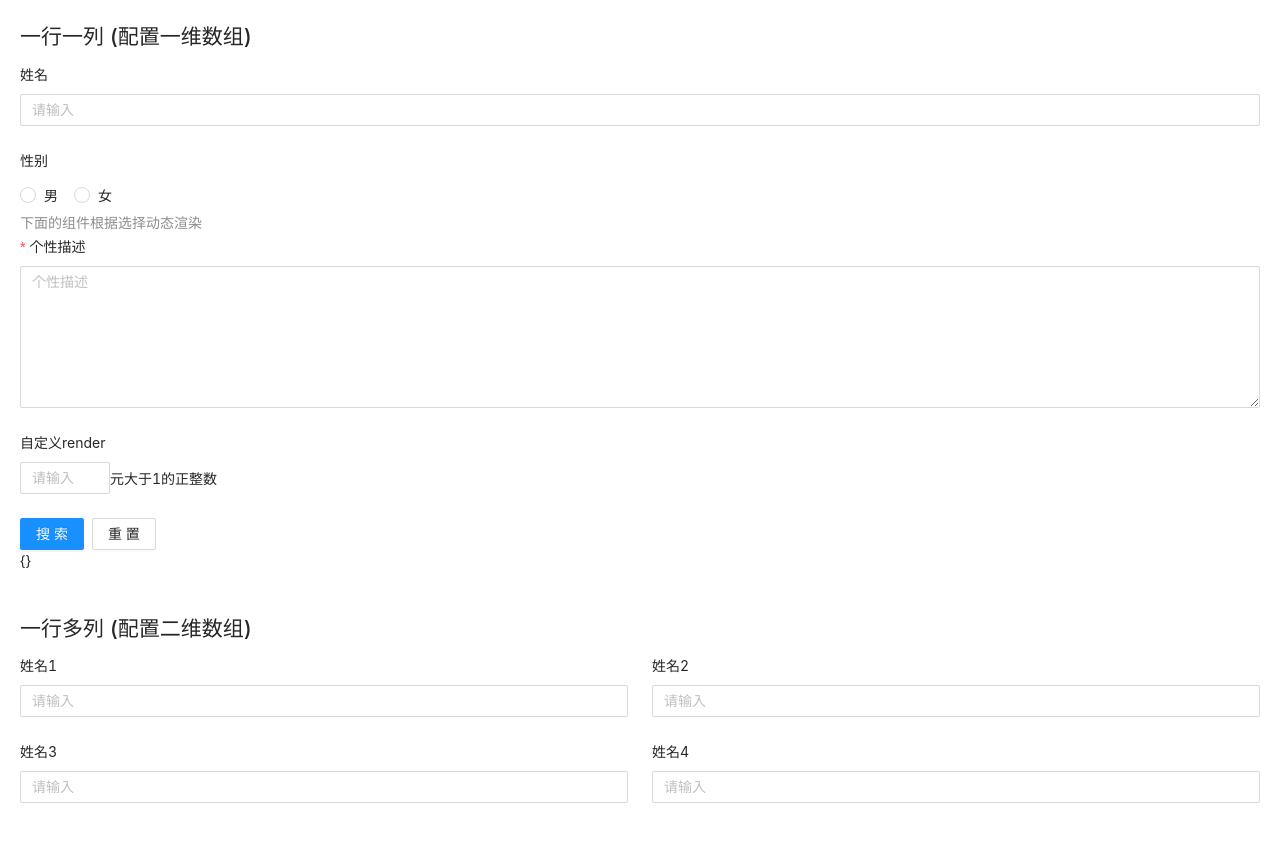
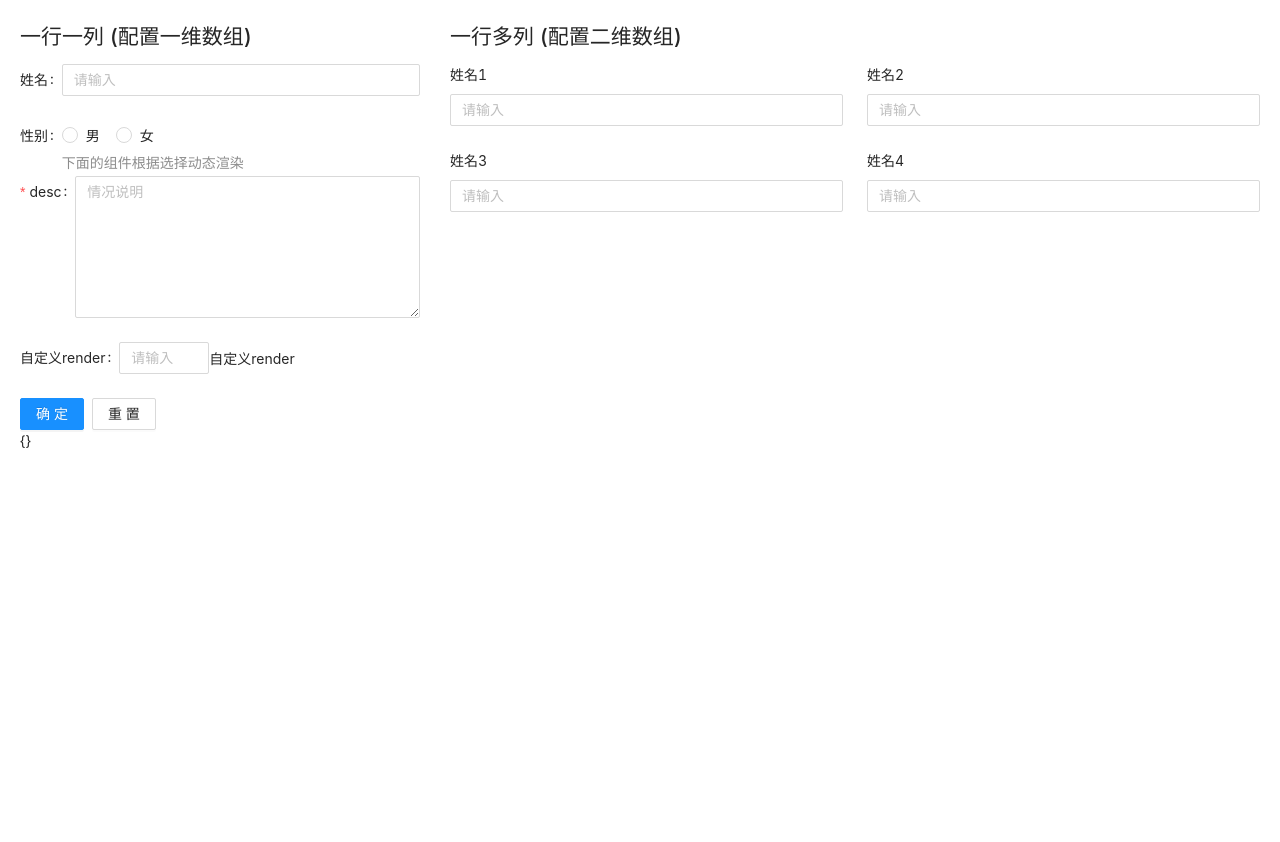
Before and after one commit to leonwgc/antd-form-render, a React app: page / in a window 1280 px wide. Shown: the top 842 px of the page. After the commit the page ends 800 px from the top, so only its background shows below. Built offline with nearby package versions, Linux system fonts and the light colour scheme; the HTML template or start-up script is replaced by a standard one.

Commit message:
build lib

```diff
--- a/babel.config.js
+++ b/babel.config.js
@@ -9,7 +9,6 @@ module.exports = (api) => {
           targets: {
             browsers: ['>1%', 'last 4 versions', 'Firefox ESR', 'not ie < 9'],
           },
-          modules: false,
         },
       ],
       ['@babel/preset-react'],
--- a/demo/App.jsx
+++ b/demo/App.jsx
@@ -1,5 +1,5 @@
 import React, { useState, useEffect } from 'react';
-import FormRender from '../src/index';
+import FormRender from '../lib/index';
 import { Form, Button, Space, Input, Radio, Select, InputNumber } from 'antd';
 import './App.less';
 
@@ -27,8 +27,8 @@ export default function App() {
       // 对Radio.Group的配置
       elProps: {
         options: [
-          { label: '男', value: 'male' },
-          { label: '女', value: 'female' },
+          { label: '男', value: '男' },
+          { label: '女', value: '女' },
         ],
       },
       // 对Form.Item的配置
@@ -42,9 +42,9 @@ export default function App() {
         return data.gender === 'male'
           ? {
               type: Input,
-              label: '男孩输入兴趣爱好',
+              label: '兴趣爱好(男)',
               placeholder: '请输入兴趣爱好',
-              name: 'malefav',
+              name: 'hobby',
               // 对Form.Item的配置
               itemProps: {
                 rules: [{ required: true, message: '请输入男孩输入兴趣爱好' }],
@@ -53,9 +53,9 @@ export default function App() {
           : data.gender === 'female'
           ? {
               type: Select,
-              label: '女孩选择兴趣爱好',
+              label: '兴趣爱好(女)',
               placeholder: '请选择兴趣爱好',
-              name: 'femalefav',
+              name: 'hobby',
               // 对Form.Item的配置
               itemProps: {
                 itemProps: {
@@ -76,11 +76,11 @@ export default function App() {
     },
     {
       type: Input.TextArea,
-      name: 'remark',
-      label: '个性描述',
+      name: '情况说明',
+      label: 'desc',
       // 对Input.TextArea的配置
       elProps: {
-        placeholder: '个性描述',
+        placeholder: '情况说明',
         rows: 6,
       },
       // 对Form.Item的配置
@@ -100,8 +100,7 @@ export default function App() {
             <Form.Item name="amount" rules={[{ required: true, message: '请输入' }]} noStyle>
               <InputNumber min={1} placeholder="请输入" />
             </Form.Item>
-            <span className="unit">元</span>
-            <span className="remind">大于1的正整数</span>
+            <span className="remind">自定义render</span>
           </Form.Item>
         );
       },
@@ -113,7 +112,7 @@ export default function App() {
           <div className="search-part">
             <Space>
               <Button htmlType="submit" type="primary">
-                搜索
+                确定
               </Button>
               <Button htmlType="reset">重置</Button>
             </Space>
@@ -172,12 +171,14 @@ export default function App() {
     ],
   ];
 
+  console.log(FormRender);
+
   return (
-    <div>
+    <div className="app">
       <Form
         form={form}
-        className="app"
-        layout="vertical"
+        className="form"
+        layout="horizontal"
         onValuesChange={(v) => {
           setData((p) => ({ ...p, ...v }));
         }}
@@ -185,7 +186,7 @@ export default function App() {
         <h2>一行一列 (配置一维数组)</h2>
         <FormRender layoutData={layout} />
       </Form>
-      <Form form={form2} className="app" layout="vertical">
+      <Form form={form2} className="form1" layout="vertical">
         <h2>一行多列 (配置二维数组)</h2>
         <FormRender layoutData={layout1}></FormRender>
       </Form>
--- a/demo/App.less
+++ b/demo/App.less
@@ -1,3 +1,14 @@
 .app {
   padding: 20px;
+  display: flex;
+
+  > .form {
+    width: 400px;
+  }
+
+  > .form1 {
+    width: 960px;
+    margin-left: 30px;
+    flex: 1;
+  }
 }
--- a/webpack.config.js
+++ b/webpack.config.js
@@ -6,12 +6,22 @@ const HtmlWebpackPlugin = require('html-webpack-plugin');
 const MiniCssExtractPlugin = require('mini-css-extract-plugin');
 const OptimizeCSSAssetsPlugin = require('optimize-css-assets-webpack-plugin');
 const WebpackBar = require('webpackbar');
+const argv = require('yargs').argv;
 
-const isDev = true;
-const isProd = !isDev;
+const isDev = argv.dev;
+const isProd = argv.build;
 const port = 9004;
 
 const getHtmlTpl = require('./tpl');
+
+const entry = isDev ? './demo/index' : './src/index';
+
+const output = {
+  path: getPath('./dist'),
+  chunkFilename: `[name].js`,
+  filename: '[name].js',
+  ...(isProd ? { library: 'AntdFormRender', libraryTarget: 'umd' } : null),
+};
 
 const resolveAlias = {
   '~': path.resolve(__dirname, './src'),
@@ -78,12 +88,8 @@ function getPath(_path) {
 const config = {
   mode: isDev ? 'development' : 'production',
   bail: !isDev,
-  entry: './demo/index',
-  output: {
-    path: getPath('./dist'),
-    chunkFilename: `[name].[contenthash:6].js`,
-    filename: isDev ? '[name].js' : `[name].[contenthash:6].js`,
-  },
+  entry,
+  output,
   devtool: isDev ? 'cheap-module-source-map' : false,
   target: 'web',
   module: {
@@ -132,6 +138,13 @@ const config = {
     extensions: ['.js', '.jsx', '.ts', '.tsx'],
     alias: resolveAlias,
   },
+  externals: isProd
+    ? {
+        'react': 'react',
+        'react-dom': 'react-dom',
+        'antd': 'antd',
+      }
+    : {},
   optimization: {
     splitChunks: {
       name: false,
```
Also changed, not shown: package.json (+9 -6 lines), lib/index.js (added), 1 other file (tests, documents, lock files or other folders).
